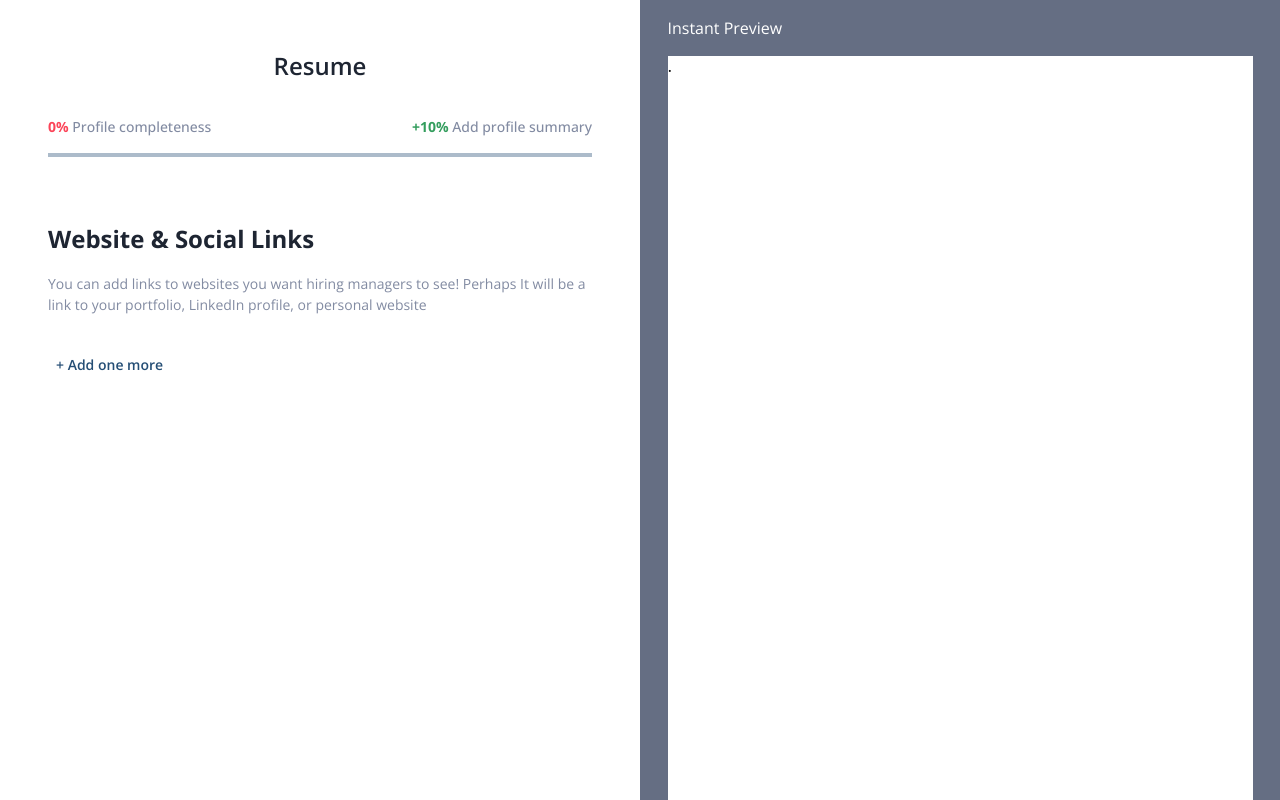
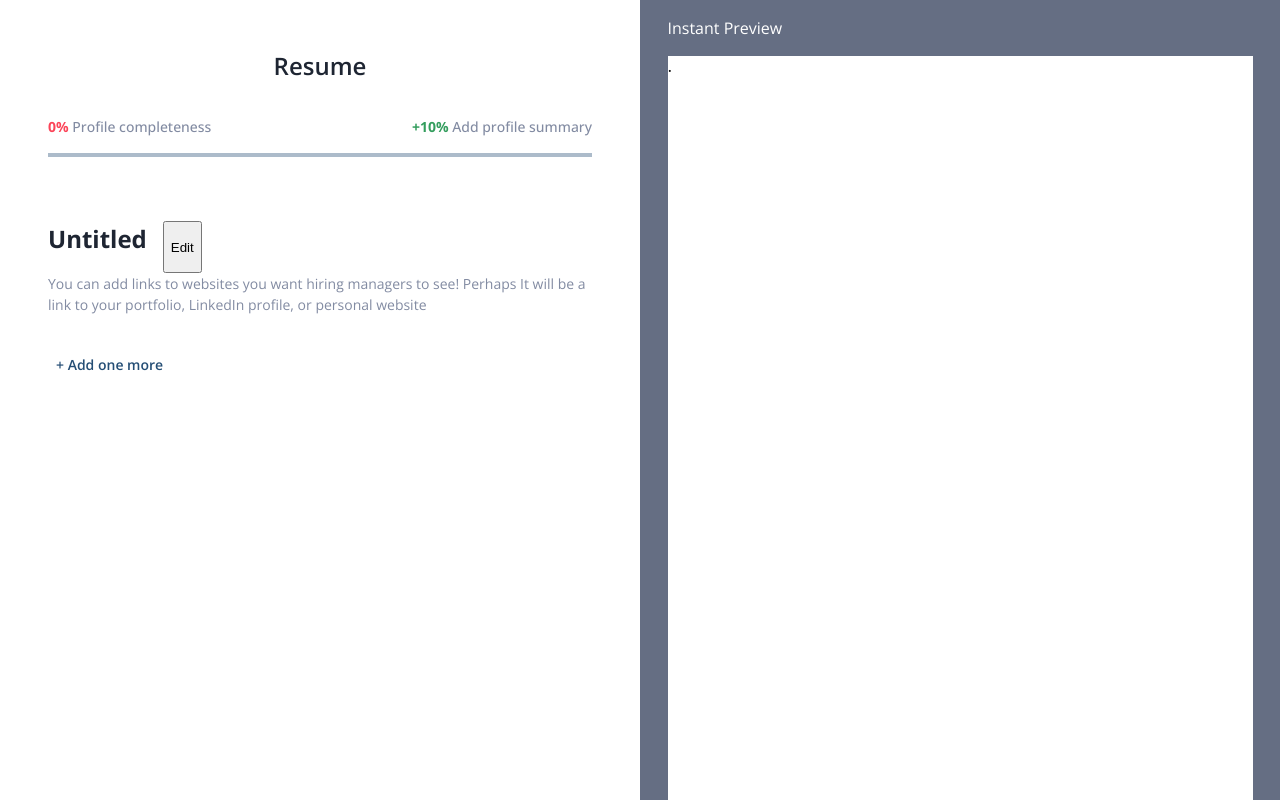
Before and after one commit to ssjisan/resume-builder, a React (Create React App) app: page / in a window 1280 px wide. Built offline with nearby package versions, Linux system fonts and the light colour scheme.

Commit message:
local storage title

```diff
--- a/src/Component/Builder/WebsiteSocialLinks.js
+++ b/src/Component/Builder/WebsiteSocialLinks.js
@@ -22,7 +22,13 @@ export default function WebsiteSocialLinks() {
     handleAdd,
     handleRemove,
     handleInputChange,
+    socialMediaTitle,
+    isEditing,
+    inputRef,
+    handleEdit,
+    handleChange
   } = useContext(DataContext);
+
 
   return (
     <Box
@@ -35,12 +41,42 @@ export default function WebsiteSocialLinks() {
         mb: 3,
       }}
     >
-      <Typography
-        sx={{ fontSize: "24px", fontWeight: 700, mb: 2 }}
-        color="text.500"
-      >
-        Website & Social Links
-      </Typography>
+      {isEditing ? (
+        <Box sx={{display:"flex",gap:2}}>
+          <TextField
+            variant="outlined"
+            inputRef={inputRef}
+            value={socialMediaTitle}
+            onChange={handleChange}
+          />
+        </Box>
+      ) : (
+        <Box sx={{display:"flex",gap:2}}>
+          {socialMediaTitle === "" ? (
+            <Box sx={{display:"flex",gap:2}}>
+              <Typography
+                sx={{ fontSize: "24px", fontWeight: 700, mb: 2 }}
+                color="text.500"
+
+              >
+                Untitled
+              </Typography>
+              <button onClick={handleEdit}>Edit</button>
+            </Box>
+          ) : (
+            <Box sx={{display:"flex",gap:2}}>
+              <Typography
+                sx={{ fontSize: "24px", fontWeight: 700, mb: 2 }}
+                color="text.500"
+                onClick={handleEdit}
+              >
+                {socialMediaTitle}
+              </Typography>
+              <button onClick={handleEdit}>Edit</button>
+            </Box>
+          )}
+        </Box>
+      )}
       <Typography sx={{ fontSize: "14px", mb: 2 }} color="text.400">
         You can add links to websites you want hiring managers to see! Perhaps
         It will be a link to your portfolio, LinkedIn profile, or personal
--- a/src/DataProcessing/DataProcessing.js
+++ b/src/DataProcessing/DataProcessing.js
@@ -1,4 +1,4 @@
-import React, { createContext, useState, useEffect } from "react";
+import React, { createContext, useState, useEffect, useRef } from "react";
 export const DataContext = createContext();
 
 export default function DataProcessing({ children }) {
@@ -23,12 +23,41 @@ export default function DataProcessing({ children }) {
     setSocialMedia(list);
     localStorage.setItem("social", JSON.stringify(socialMedia));
   };
+  const [socialMediaTitle, setSocialMediaTitle] = useState("");
+
+  const [isEditing, setIsEditing] = useState(false);
+  const inputRef = useRef(null);
+
+  const handleEdit = () => {
+    setIsEditing(true);
+  };
+
+  const handleChange = (event) => {
+    const title = event.target.value
+    setSocialMediaTitle(title);
+    localStorage.setItem("socialMediaTitle", JSON.stringify(title));
+  };
   useEffect(() => {
-    const localData = JSON.parse(localStorage.getItem("social"));
-    if (localData) {
-      setSocialMedia(localData);
+    const socialMediaData = JSON.parse(localStorage.getItem("social"));
+    const socialMediaTitle = JSON.parse(localStorage.getItem("socialMediaTitle"));
+    if (socialMediaData) {
+      setSocialMedia(socialMediaData);
+    }
+    if(socialMediaTitle){
+      setSocialMediaTitle(socialMediaTitle);
     }
   }, []);
+  useEffect(() => {
+    function handleClickOutside(event) {
+      if (inputRef.current && !inputRef.current.contains(event.target)) {
+        setIsEditing(false);
+      }
+    }
+    document.addEventListener("mouseup", handleClickOutside);
+    return () => {
+      document.removeEventListener("mousedown", handleClickOutside);
+    };
+  }, [inputRef]);
   return (
     <DataContext.Provider
       value={{
@@ -38,6 +67,11 @@ export default function DataProcessing({ children }) {
         handleAdd,
         handleRemove,
         handleInputChange,
+        socialMediaTitle,
+        isEditing,
+        inputRef,
+        handleEdit,
+        handleChange,
       }}
     >
       {children}
```
